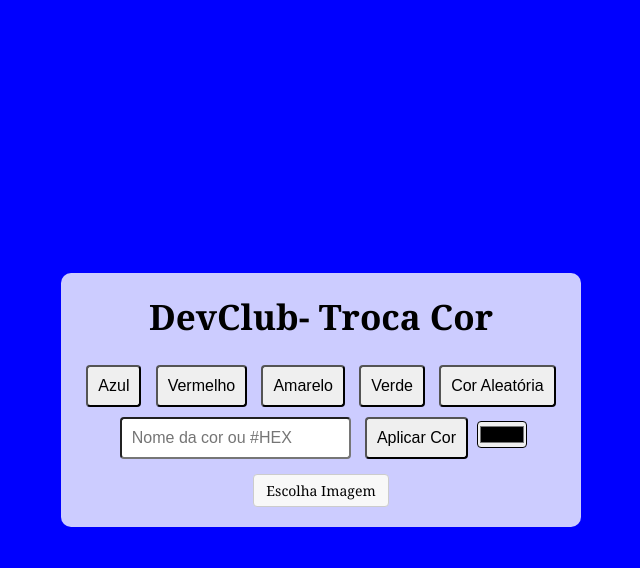
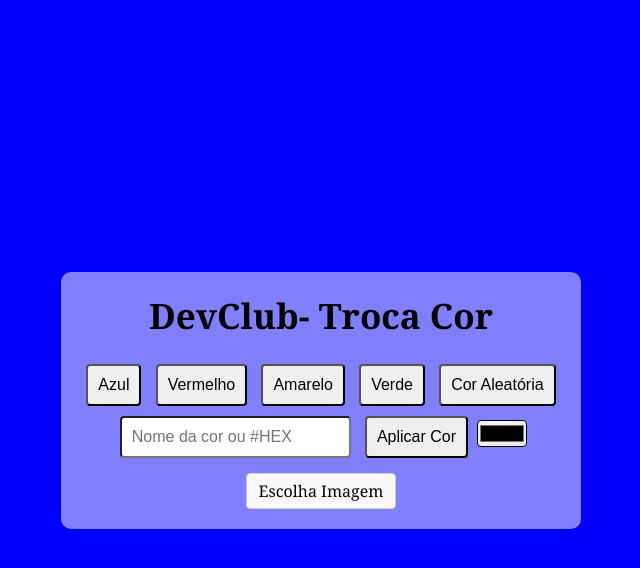
Before and after one commit to marcusvinicius33/NewProject, a plain HTML site: page Projeto001/index.html in a window 1280 px wide. Both pictures are taken after a click on the button "Azul". Shown: the whole page, without its empty margins (319-959 px from the left). Drawn offline with Linux system fonts and the light colour scheme.

Commit message:
atualizando

```diff
--- a/Projeto001/index.html
+++ b/Projeto001/index.html
@@ -19,11 +19,10 @@
         <button onclick="aplicarCorPersonalizada()">Aplicar Cor</button>
         <input type="color" onchange="trocarCor(this.value)">
         <br>
-        <label for="">
+        <label>
             Escolha Imagem
-            <input type="file" accept="image/*" onchange="escolhaImagem(this.files[0])">
-        </label>
-
+            <input type="file" accept="image/*" onchange="escolherImagem(this.files[0])">
+        </label> <!--Input, dentro da label, do tipo ARQUIVO,accept="image/*", ou seja, que aceita toda a forma de imagem.-->
     </main>
 </body>
 <script src="scripts.js"></script>
--- a/Projeto001/scripts.js
+++ b/Projeto001/scripts.js
@@ -1,4 +1,5 @@
 function trocarCor(cor){
+    document.body.style.backgroundImage = 'none'
     document.body.style.backgroundColor = cor
 }
 
@@ -8,7 +9,7 @@
     const blue = Math.floor(Math.random() * 255)
 
     document.body.style.backgroundColor = `rgb(${red}, ${green}, ${blue})`
-}
+}//Math.random() gera, um número aleatório, porém gera até mesmo números fracionados. Assim, para gerar apenas números inteiros usa o Math.floor.
 
 function aplicarCorPersonalizada(){
     const corInput = document.querySelector('.input-cor').value
--- a/Projeto001/styles.css
+++ b/Projeto001/styles.css
@@ -8,7 +8,7 @@
     display: flex;
     align-items: center;
     justify-content: center;
-    height: 100vh;
+    height: 100vh; /*Ocupa a tela toda.*/
     background-color: rgb(149, 38, 228);
     background-position: center;
     background-size: cover;
@@ -17,7 +17,7 @@
 }
 main {
     text-align: center;
-    background-color: rgba(255, 255, 255, 0.8);
+    background-color: rgba(255, 255, 255, 0.5);
     border-radius: 10px;
     max-width: 80%;
     padding: 20px;
@@ -41,7 +41,7 @@
     display: inline-block;
     padding: 6px 12px;
     border-radius: 4px;
-    font-size: 14px;
+    font-size: 16px;
     margin-top: 10px;
     background-color: #f8f8f8;
 }
```
